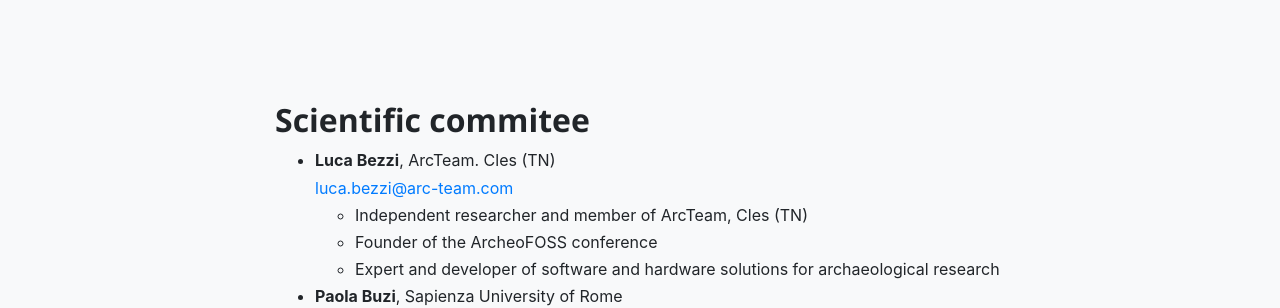
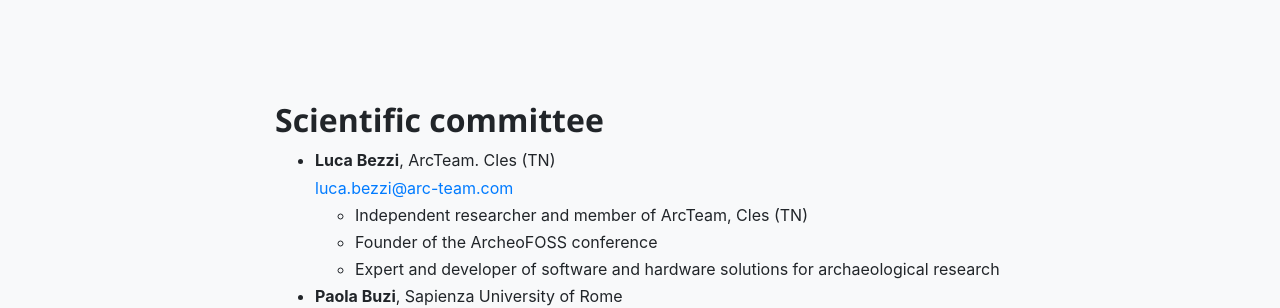
Before and after one commit to archeofoss/archeofoss2020, a Jekyll site: the page built from about-us.md, in a window 1280 px wide and 900 px high. Shown: the part 267-575 px from the top of the window. Built offline with Jekyll 4.4.1, drawn with Linux system fonts in a browser that asks for light colours; nearby versions of some CDN libraries.

Commit message:
Update about-us.md

```diff
--- a/about-us.md
+++ b/about-us.md
@@ -5,7 +5,7 @@
 ---
 
 
-## Scientific commitee
+## Scientific committee
 - **Luca Bezzi**, ArcTeam. Cles (TN)
 [luca.bezzi@arc-team.com](luca.bezzi@arc-team.com)
     - Independent researcher and member of ArcTeam, Cles (TN)
```
